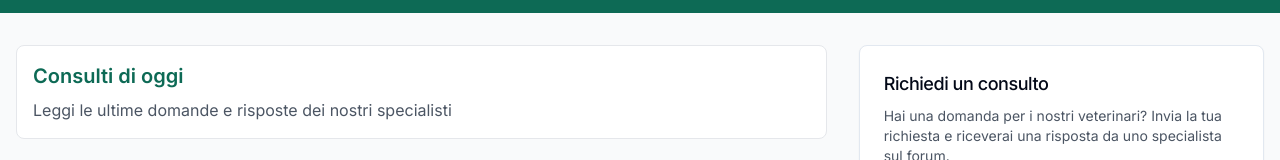
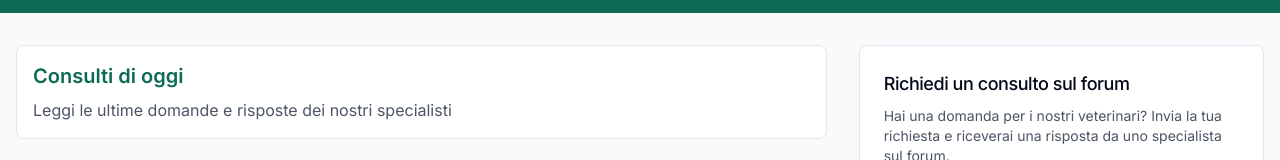
Before and after one commit to ReeDiscordia/italiavet.it, a React (Vite) app: page / in a window 1280 px wide. Shown: the part 175-335 px from the top of the page. Built offline with nearby package versions, Linux system fonts and the light colour scheme.

Commit message:
Visual edit in Lovable
Edited UI in Lovable

```diff
--- a/src/components/layout/Sidebar.tsx
+++ b/src/components/layout/Sidebar.tsx
@@ -59,7 +59,7 @@ const Sidebar = () => {
   return <div className="space-y-6">
       <Card>
         <CardHeader className="pb-2">
-          <CardTitle className="text-lg font-medium">Richiedi un consulto</CardTitle>
+          <CardTitle className="text-lg font-medium">Richiedi un consulto sul forum</CardTitle>
         </CardHeader>
         <CardContent>
           <p className="text-sm text-gray-600 mb-4">Hai una domanda per i nostri veterinari? Invia la tua richiesta e riceverai una risposta da uno specialista sul forum.</p>
```
